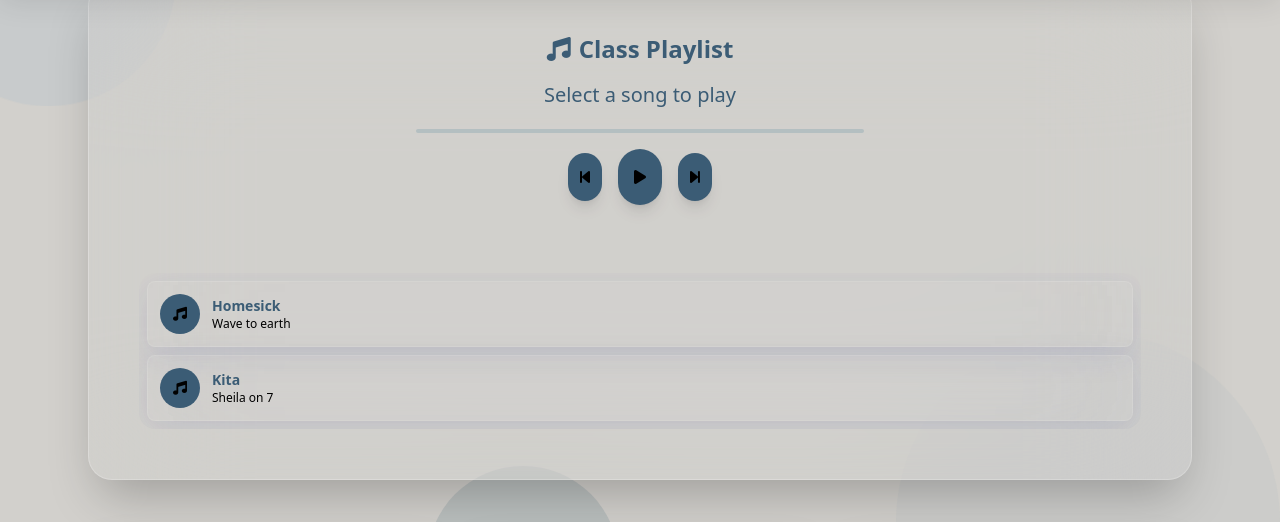
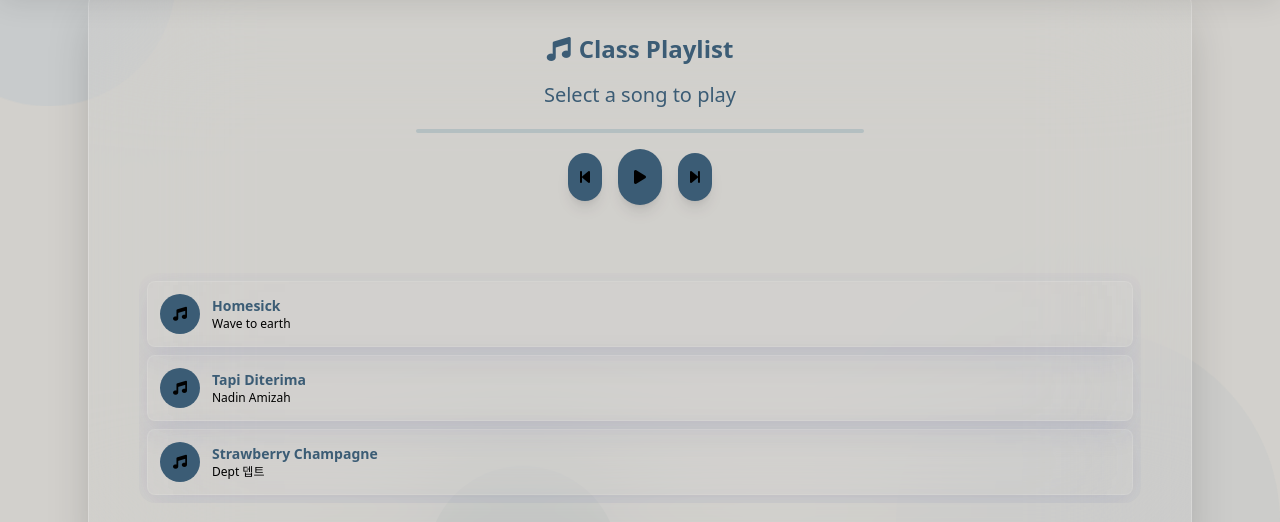
Before and after one commit to joo1alaricc/class-x-f, a plain HTML site: page index.html in a window 1280 px wide. Shown: the part 62-584 px from the top of the page. Drawn offline with nearby package versions, Linux system fonts and the light colour scheme.

Commit message:
Update index.html

```diff
--- a/index.html
+++ b/index.html
@@ -369,7 +369,8 @@
         // Song data with fixed links (removed trailing spaces)
         const songs = [
             { name: "Homesick", artist: "Wave to earth", link: "https://files.catbox.moe/qnszwo.mpeg" },
-            { name: "Kita", artist: "Sheila on 7", link: "https://files.catbox.moe/5mgzv2.mpeg" }
+            { name: "Tapi Diterima", artist: "Nadin Amizah", link: "https://files.catbox.moe/vpb1rq.mpeg" },
+            { name: "Strawberry Champagne", artist: "Dept 뎁트", link: "https://files.catbox.moe/j0tl00.mpeg" }
         ];
 
         // Audio element
```
